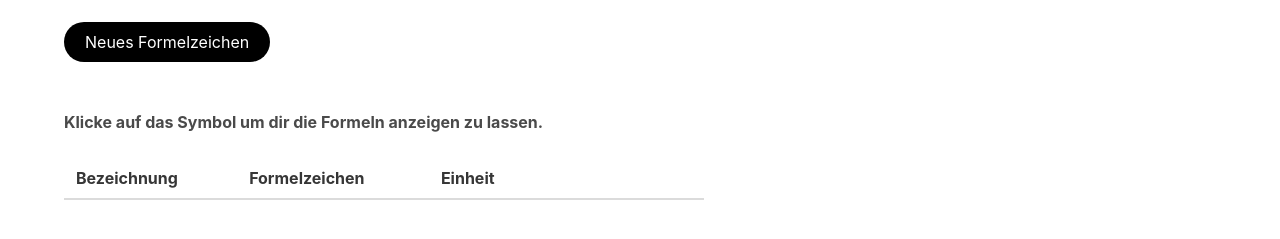
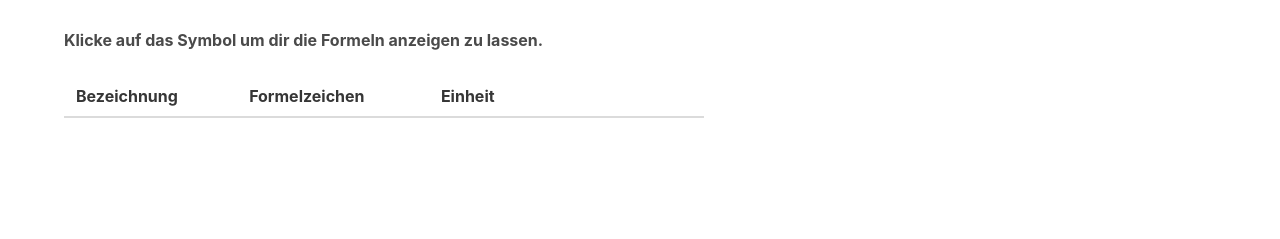
Before and after one commit to KuhlTime/bauelemente-formelsammlung, a website built with Parcel: page src/index.html in a window 1280 px wide. Shown: the part 147-386 px from the top of the page. Built offline with nearby package versions, Linux system fonts and the light colour scheme; no server answers.

Commit message:
Remove new symbol button

```diff
--- a/src/index.html
+++ b/src/index.html
@@ -38,11 +38,11 @@
             <a href="https://kuhlti.me"><span style="font-weight: 400; color: gray">André Kuhlmann</span></strong></a>
           </p>
           <div id="luck"></div>
-          <button class="button is-primary is-rounded" style="background-color: #000;" id="newSymbol">Neues Formelzeichen</button>
+          <!-- <button class="button is-primary is-rounded" style="background-color: #000;" id="newSymbol">Neues Formelzeichen</button> -->
         </div>
       </section>
 
-      <div class="container">
+      <div class="container" style="margin-top: -42px">
         <p><b>Klicke auf das Symbol um dir die Formeln anzeigen zu lassen.</b></p>
         <br>
         <table class="table" style="width: 100%; margin-bottom: 42px; max-width: 640px">
```
